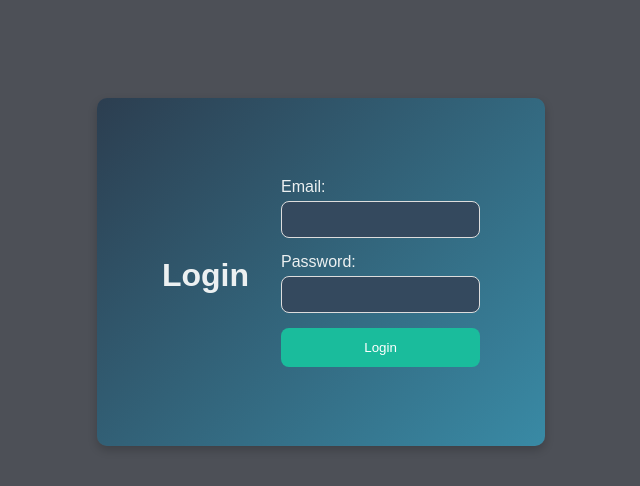
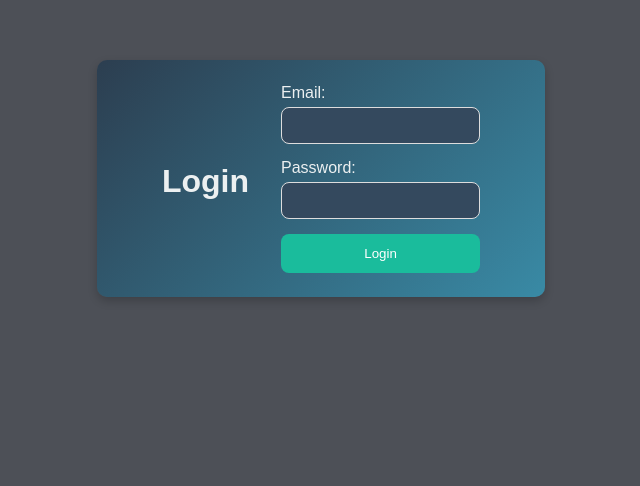
Before and after one commit to AtoBerenguer/gehm, a Vue app: page / in a window 1280 px wide. Shown: the part 132-618 px from the top of the page, without its empty margins (319-959 px from the left). Built offline with nearby package versions, Linux system fonts and the light colour scheme.

Commit message:
Ajustar altura del contenedor de la aplicación para ocupar el 100% de la vista

```diff
--- a/src/App.vue
+++ b/src/App.vue
@@ -51,7 +51,7 @@ body {
 
 .app-container {
   display: flex;
-  height: 93vh;
+  height: 100%;
   width: 100%;
 }
 
```
